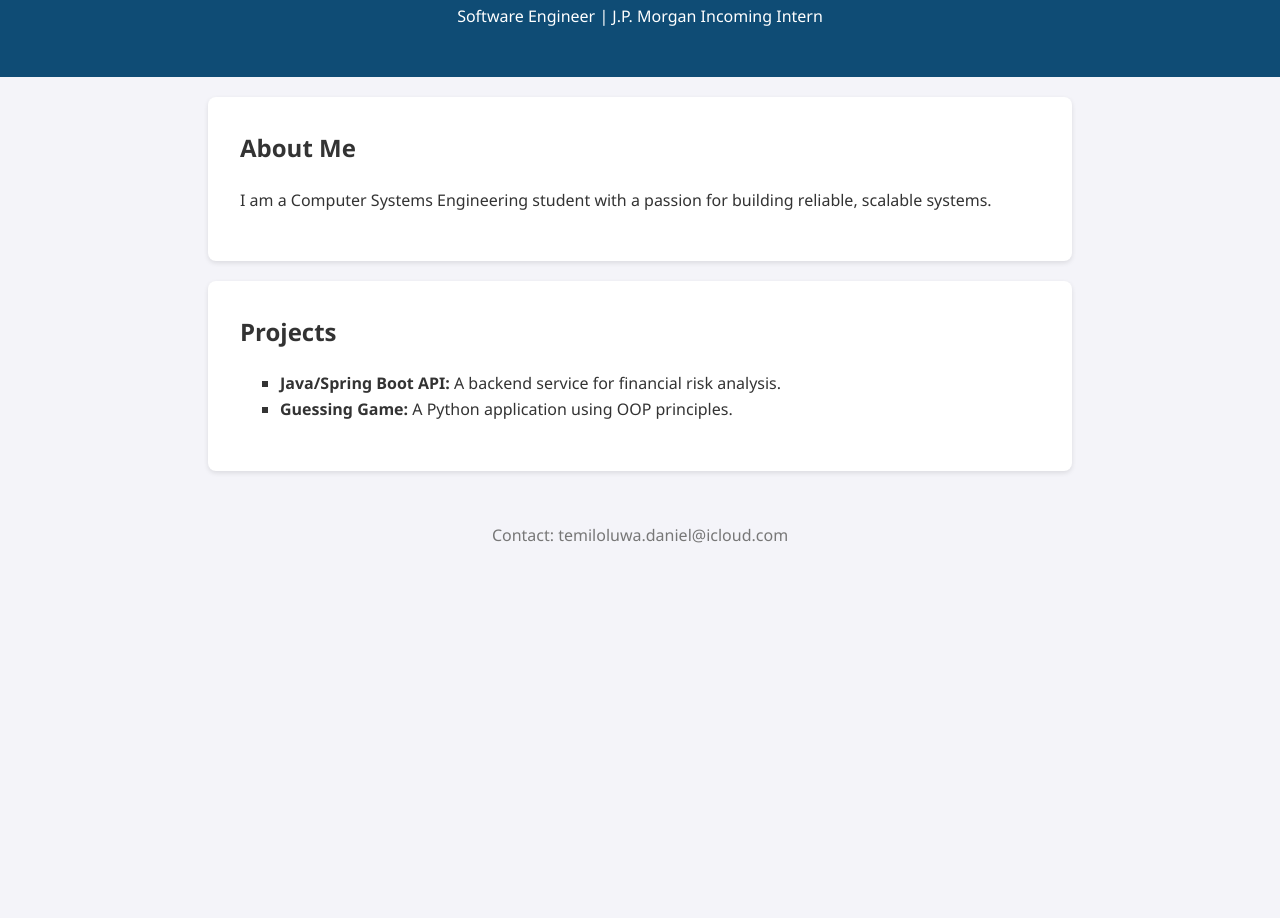
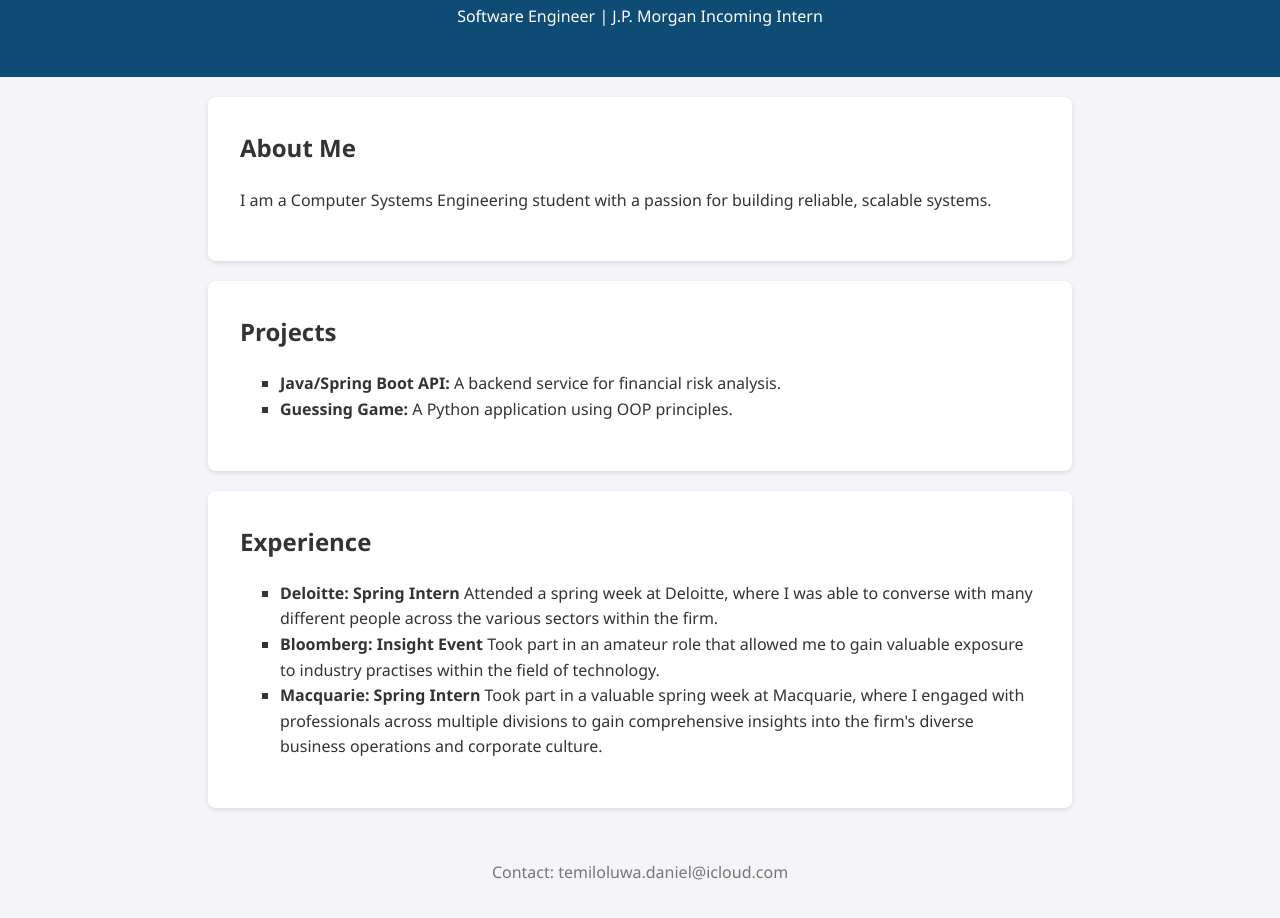
Before and after one commit to Temiade05/my-website, a plain HTML site: page index.html in a window 1280 px wide. Shown: the part 101-1019 px from the top of the page. Before the commit the page ends 800 px from the top, so only its background shows below. Drawn offline with Linux system fonts and the light colour scheme.

Commit message:
Saving changes

```diff
--- a/index.html
+++ b/index.html
@@ -24,6 +24,16 @@
         </ul>
     </section>
 
+    <section>
+        <h2>Experience</h2>
+        <ul>
+            <li><strong>Deloitte: Spring Intern</strong> Attended a spring week at Deloitte, where I was able to converse with many different people across the various sectors within the firm. </li>
+            <li><strong>Bloomberg: Insight Event</strong> Took part in an amateur role that allowed me to gain valuable exposure to industry practises within the field of technology.</li>
+            <li><strong>Macquarie: Spring Intern</strong> Took part in a valuable spring week at Macquarie, where I engaged with professionals across multiple divisions to gain comprehensive insights into the firm's diverse business operations and corporate culture.
+</li>
+        </ul>
+    </section>
+
     <footer>
         <p>Contact: temiloluwa.daniel@icloud.com</p>
     </footer>
```
